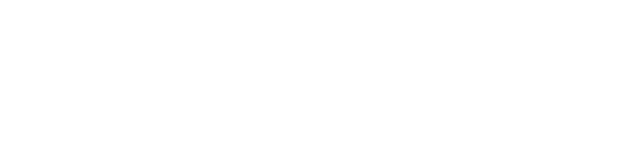
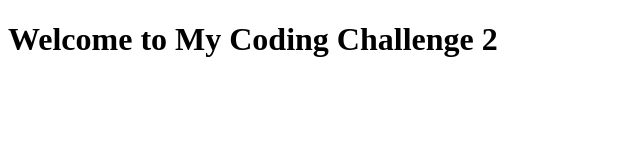
Before and after one commit to afait/Coding_Challenge_2, a plain HTML site: page index.html in a window 1280 px wide. Shown: the whole page, without its empty margins (0-640 px from the left). Drawn offline with Linux system fonts and the light colour scheme.

Commit message:
Added a title in the html

```diff
--- a/index.html
+++ b/index.html
@@ -6,7 +6,7 @@
     <title>Document</title>
 </Welcome to my Coding Challenge>
 <body>
-    <Welcome to my Coding Challenge 2></Welcome>
+    <h1>Welcome to My Coding Challenge 2</h1>
     <script src="script.js"></script>
 </body>
 </html>
```
